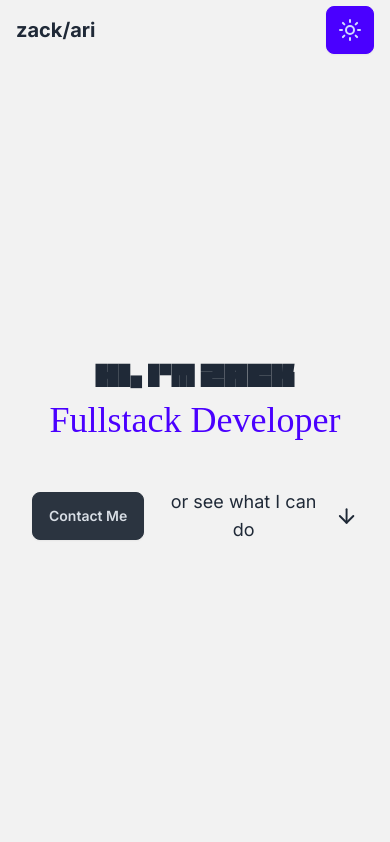
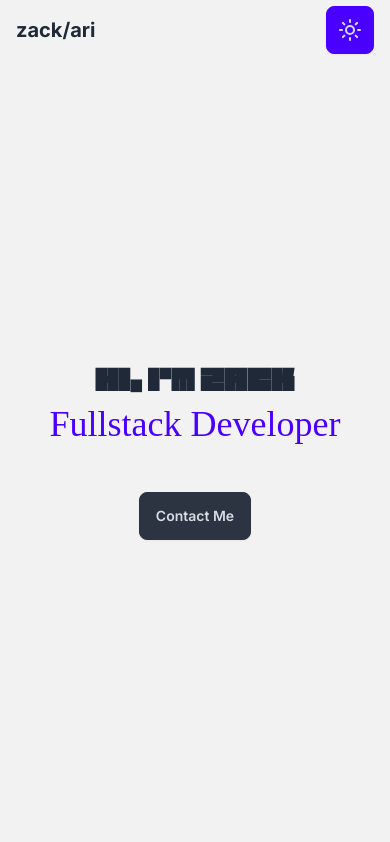
Before and after one commit to eftpmc/zack-ari, a Next.js app: page / in a window 390 px wide. Shown: the top 842 px of the page. Built offline with nearby package versions, Linux system fonts and the light colour scheme; a web font is replaced by a local one.

Commit message:
intro update

```diff
--- a/app/components/Intro.tsx
+++ b/app/components/Intro.tsx
@@ -30,7 +30,7 @@ const Intro = () => {
       </div>
       <div className="flex flex-row items-center space-x-4">
         <button className="btn btn-neutral hover:bg-neutral-focus hover:text-white" onClick={() => window.location.href = '#contact'}>Contact Me</button>
-        <div className="flex items-center space-x-2 cursor-pointer group" onClick={handleScrollToProjects}>
+        <div className="hidden md:flex items-center space-x-2 cursor-pointer group" onClick={handleScrollToProjects}>
           <p className="text-lg group-hover:text-primary">or see what I can do</p>
           <ArrowDown className="group-hover:text-primary" size={24} />
         </div>
```
